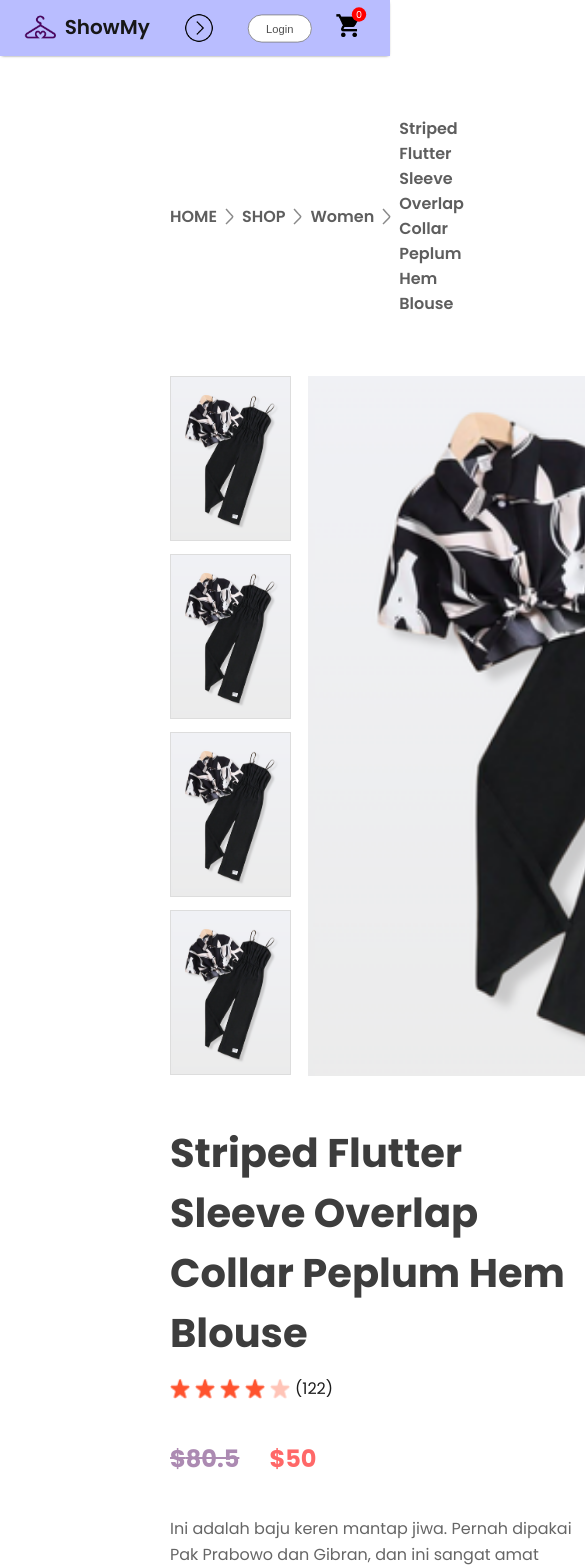
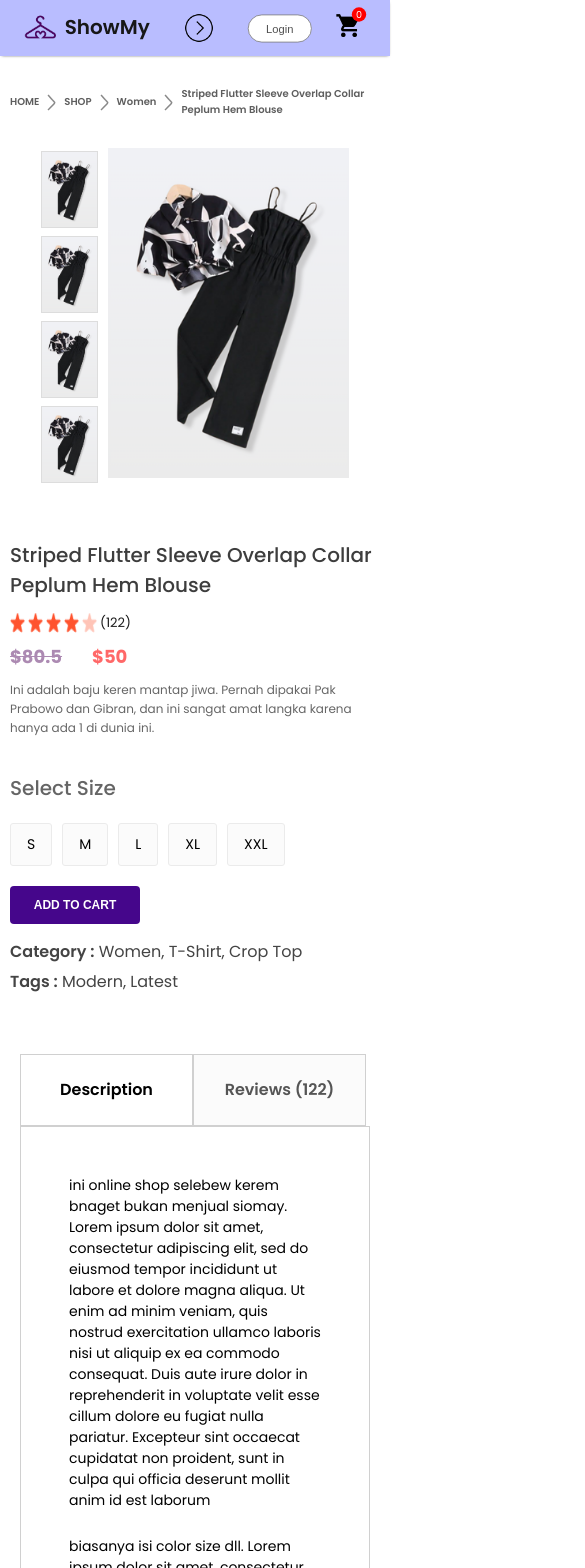
Before and after one commit to AisTattoo/TugasAkhirWebPro2_WebsiteE-Commerce, a React (Create React App) app: page /product/1 in a window 390 px wide. Shown: the top 1568 px of the page, 585 px wide, since content can reach past the window. Built offline with nearby package versions, Linux system fonts and the light colour scheme.

Commit message:
frontend kelar

```diff
--- a/src/Components/Breadcrums/Breadcrum.css
+++ b/src/Components/Breadcrums/Breadcrum.css
@@ -8,3 +8,27 @@
     margin: 60px 170px;
     text-transform: capitalize;
 }
+
+@media(max-width: 1280px) {
+  .breadcrum {
+    margin: 30px 50px;
+    font-size: 14px;
+  }
+}
+@media(max-width: 1024px) {
+  .breadcrum {
+    margin: 30px 30px;
+    font-size: 13px;
+  }
+}
+@media(max-width: 800px) {
+  .breadcrum {
+    margin: 30px 10px;
+    font-size: 12px;
+  }
+}
+@media(max-width: 500px) {
+  .breadcrum {
+    font-size: 10px;
+  }
+}
--- a/src/Components/CartItems/CartItems.css
+++ b/src/Components/CartItems/CartItems.css
@@ -14,11 +14,11 @@
     padding: 20px 0;
     color: #454554;
     font-size: 18px;
-    font-weight: 500;
+    font-weight: 600;
 }
 .cartitems-format{
     font-size: 17px;
-    font-weight: 400;
+    font-weight: 500;
 }
 .carticon-product-icon{
     height: 62px;
@@ -37,23 +37,14 @@
 .cartitems-down {
   display: flex;
   margin: 100px 0px;
-  gap: 100px;
 }
 
 .cartitems-total{
     flex: 1;
     display: flex;
     flex-direction: column;
-    gap: 15px;
     margin-right: 200px;
-    gap: 30px;
-}
-
-.cartitems-total h1{
-    font-size: 24px;
-    font-weight: 600;
-    color: #333;
-    margin-bottom: 20px;
+    gap: 40px;
 }
 
 .cartitems-total-item{
@@ -62,12 +53,6 @@
     padding: 15px 0px;
     border-bottom: 1px solid #e2e2e2;
     font-size: 16px;
-}
-
-.cartitems-total-item:last-child{
-    border-bottom: 2px solid #333;
-    font-weight: 600;
-    font-size: 18px;
 }
 
 .cartitems-total button{
@@ -83,10 +68,6 @@
     margin-top: 30px;
     border-radius: 4px;
     transition: background-color 0.3s ease;
-}
-
-.cartitems-total button:hover{
-    background: #45068b;
 }
 
 .cartitems-promocode {
@@ -135,3 +116,60 @@
 .cartitems-promocode button:hover{
     background: #555;
 }
+
+@media(max-width: 1280px){
+    .cartitems{
+        margin: 60px 50px;
+    }
+    .cartitems-format-main{
+        grid-template-columns: 0.5fr 3fr 0.5fr 0.5fr 0.5fr 0.5fr;
+        gap: 20px;
+        padding: 15px 0px;
+        font-size: 15px;
+    }
+    .carticon-product-icon{
+        height: 50px;
+    }
+    .cartitems-remove-icon{
+        margin: auto;
+    }
+    .cartitems-quantity{
+        width: 40px;
+        height: 30px;
+    }
+    .cartitems-down {
+        margin: 80px 0px;
+        flex-direction: column;
+        gap: 80px;
+    }
+    .cartitems-total{
+        margin:  0px;
+    }
+    .cartitems-total button{
+        max-width: 200px;
+        height: 45px;
+        font-size: 13px;
+    }
+    .cartitems-promobox{
+        width: auto;
+        max-width: 500px;
+    }
+    .cartitems-promobox input{
+        width: 100%;
+    }
+    .cartitems-promobox button{
+        width: 120px;
+        margin-left: -125px;
+    }
+}
+
+@media(max-width: 500px){
+    .cartitems-format-main{
+        display: none;
+        grid-template-columns: 0.3fr 3fr 0.5fr;
+        gap: 10px;
+    }
+    .cartitems-format{
+        display: grid
+    }
+}
--- a/src/Components/DescriptionBox/DescriptionBox.css
+++ b/src/Components/DescriptionBox/DescriptionBox.css
@@ -26,3 +26,17 @@
     padding: 48px;
     padding-bottom: 70px;
 }
+
+@media(max-width: 1280px) {
+    .descriptionbox {
+        margin: 60p;
+    }
+}
+@media(max-width: 800px) {
+    .descriptionbox {
+        margin: 60px 20px;
+    }
+    .descriptionbox-description {
+        font-size: 14px
+    }
+}
--- a/src/Components/ProductDisplay/ProductDisplay.css
+++ b/src/Components/ProductDisplay/ProductDisplay.css
@@ -134,3 +134,188 @@
 .productdisplay-right-category span {
     font-weight: 600;
 }
+
+@media(max-width: 1280px) {
+    .productdisplay {
+        margin: 0 60px;
+    }
+    .productdisplay-left {
+        gap: 10px;
+    }
+    .productdisplay-img-list{
+        gap: 10px;
+    }
+    .productdisplay-img-list img {
+        height: 120px;
+    }
+    .productdisplay-main-img {
+        width: auto;
+        height: 510px;
+    }
+    .productdisplay-right {
+        font-size: 0px 30px;
+    }
+    .productdisplay-right h1 {
+        font-size: 22px;
+    }
+    .productdisplay-right-stars {
+        font-size: 13px;
+        gap: 3px;
+    }
+    .productdisplay-right-prices {
+        margin: 10px 0px;
+        font-size: 18px;
+    }
+    .productdisplay-right-description {
+        font-size: 13px;
+    }
+    .productdisplay-right-size h1 {
+        font-size: 20px;
+        margin-top: 20px;
+    }
+    .productdisplay-right-sizes div{
+        padding: 14px 20px;
+    }
+    .productdisplay-right button {
+        width: 150px;
+        padding: 15px 0px;
+        margin-bottom: 20px;
+    }
+    .productdisplay-right-category {
+        font-size: 14px;
+        margin-top: 5px ;
+    }
+}
+
+@media(max-width: 1024px) {
+    .productdisplay {
+        margin: 0px 30px;
+    }
+    .productdisplay-left {
+        gap: 5px;
+    }
+    .productdisplay-img-list img {
+        height: 80px;
+    }
+    .productdisplay-main-img {
+        height: 350px;
+    }
+    .productdisplay-right {
+        font-size: 0px 30px;
+    }
+    .productdisplay-right h1 {
+        font-size: 18px;
+    }
+    .productdisplay-right-stars {
+        width: 15px;
+    }
+    .productdisplay-right-description {
+        font-size: 12px;
+    }
+    .productdisplay-right-sizes {
+        margin-top: 10px 0px;
+    }
+    .productdisplay-right-sizes div {
+        padding: 10px 16px;
+        font-size: 12px
+    }
+    .productdisplay-right button {
+        width: 120px;
+        padding: 10px 0px;
+        margin-bottom: 10px;
+        font-size: 14px
+    }
+    .productdisplay-right-category {
+        font-size: 12px;
+    }
+}
+
+@media(max-width: 800px) {
+    .productdisplay {
+        margin: 0px 10px;
+    }
+    .productdisplay-left {
+        gap: 0px;
+        flex-direction: column-reverse;
+        align-items: center;
+    }
+    .productdisplay-img-list {
+        flex-direction: row;
+        gap: 6px;
+    }
+    .productdisplay-img-list img {
+        height: 70px;
+    }
+    .productdisplay-main-img {
+        height: 300px;
+    }
+    .productdisplay-right h1 {
+        font-size: 14px;
+    }
+    .productdisplay-right-stars img{
+        width: 15px;
+    }
+    .productdisplay-right-description {
+        font-size: 12px;
+    }
+    .productdisplay-right-sizes {
+        margin-top: 10px;
+        gap: 5px;
+    }
+    .productdisplay-right-sizes div {
+        padding: 4px 10px;
+    }
+    .productdisplay-right button {
+        width: 100px;
+        font-size: 12px;
+    }
+    .productdisplay-right-category {
+        font-size: 10px;
+    }
+}
+
+@media(max-width: 500px) {
+    .productdisplay {
+        flex-direction: column;
+    }
+    .productdisplay-left {
+        gap: 10px;
+        flex-direction: row;
+        margin: auto
+    }
+    .productdisplay-img-list {
+        flex-direction: column;
+        gap: 8px;
+    }
+    .productdisplay-img-list img {
+        height: 75px;
+    }
+    .productdisplay-main-img {
+        height: 330px;
+    }
+    .productdisplay-right h1 {
+        font-size: 20px;
+        margin-top: 15px;
+        font-weight: 500;
+
+    }
+    .productdisplay-right-stars img {
+        width: 15px;
+    }
+    .productdisplay-right-sizes {
+        gap: 10px;
+        margin: 20px 0px;
+    }
+    .productdisplay-right-sizes div {
+        padding: 10px 16px;
+        font-size: 14px;
+    }
+    .productdisplay-right button {
+        width: 130px;
+        padding: 12px 0px;
+        font-size: 12px 0px;
+    }
+    .productdisplay-right-category {
+        font-size: 16px;
+    }
+}
--- a/src/Components/RelatedProducts/RelatedProducts.css
+++ b/src/Components/RelatedProducts/RelatedProducts.css
@@ -15,3 +15,115 @@
     display: flex;
     gap: 30px
 }
+
+@media(max-width:1280px){
+  .relatedproducts {
+    height: 70vh;
+  }
+
+  .relatedproducts h1 {
+    font-size: 40px;
+  }
+
+  .relatedproducts hr {
+    width: 160px;
+    height: 4px;
+  }
+
+  .relatedproducts-item {
+    gap: 40px 25px;
+    margin-top: 30px;
+    width: 85%;
+  }
+
+  .relatedproducts-item .item {
+    max-width: 250px;
+    padding: 10px;
+  }
+}
+
+@media(max-width:1024px){
+  .relatedproducts {
+    height: 70vh;
+  }
+
+  .relatedproducts h1 {
+    font-size: 30px;
+  }
+
+  .relatedproducts hr {
+    width: 120px;
+    height: 3px;
+  }
+
+  .relatedproducts-item {
+    gap: 35px 20px;
+    margin-top: 20px;
+    width: 90%;
+  }
+
+  .relatedproducts-item .item {
+    max-width: 220px;
+    padding: 8px;
+  }
+}
+
+@media(max-width:800px){
+  .relatedproducts {
+    height: 50vh;
+    gap: 6px;
+  }
+
+  .relatedproducts h1 {
+    font-size: 20px;
+  }
+
+  .relatedproducts hr {
+    width: 100px;
+  }
+
+  .relatedproducts-item {
+    gap: 30px 15px;
+    grid-template-columns: repeat(4, 1fr);
+    width: 95%;
+  }
+
+  .relatedproducts-item .item {
+    max-width: 180px;
+    padding: 6px;
+  }
+}
+
+@media(max-width:500px){
+  .relatedproducts {
+    height: 90vh;
+  }
+
+  .relatedproducts h1 {
+    font-size: 24px;
+    margin-bottom: 5px;
+  }
+
+  .relatedproducts hr {
+    width: 80px;
+    height: 3px;
+  }
+
+  .relatedproducts-item {
+    width: 95%;
+    margin-top: 20px;
+    grid-template-columns: 1fr 1fr;
+    gap: 25px 15px;
+    justify-items: center;
+  }
+
+  .relatedproducts-item .item {
+    width: 100%;
+    max-width: 160px;
+    padding: 8px;
+  }
+
+  .relatedproducts-item .item img {
+    margin-bottom: 6px;
+  }
+}
--- a/src/Pages/CSS/LoginSignup.css
+++ b/src/Pages/CSS/LoginSignup.css
@@ -69,3 +69,53 @@
   font-size: 15px;
   font-weight: 500;
 }
+
+@media(max-width: 1280px) {
+  .loginsignup{
+    padding-top: 50px;
+  }
+  .loginsignup-container {
+    width: auto;
+    max-height: 500px;
+    max-width: 500px;
+  }
+  .loginsignup-container h1 {
+    margin: 10px 0px;
+  }
+  .loginsignup-fields {
+    gap: 20px;
+    margin-top: 20px;
+  }
+  .loginsignup-fields input {
+    height: 65px;
+    width: 93%;
+  }
+  .loginsignup-container button {
+    width: 93%;
+  }
+  .loginsignup-login{
+    font-size: 16px;
+  }
+  .loginsignup-agree{
+    font-size: 14px;
+    gap: 10px;
+  }
+}
+@media (max-width: 800px) {
+  .loginsignup-container {
+    padding: 20px 30px;
+  }
+  .loginsignup-container h1 {
+    font-size: 24px;
+  }
+  .loginsignup-fields {
+    margin-top: 20px;
+  }
+  .loginsignup-fields input {
+    height: 50px;
+  }
+  .loginsignup-container button {
+    height:50px;
+    font-size: 16px;
+  }
+}
```
